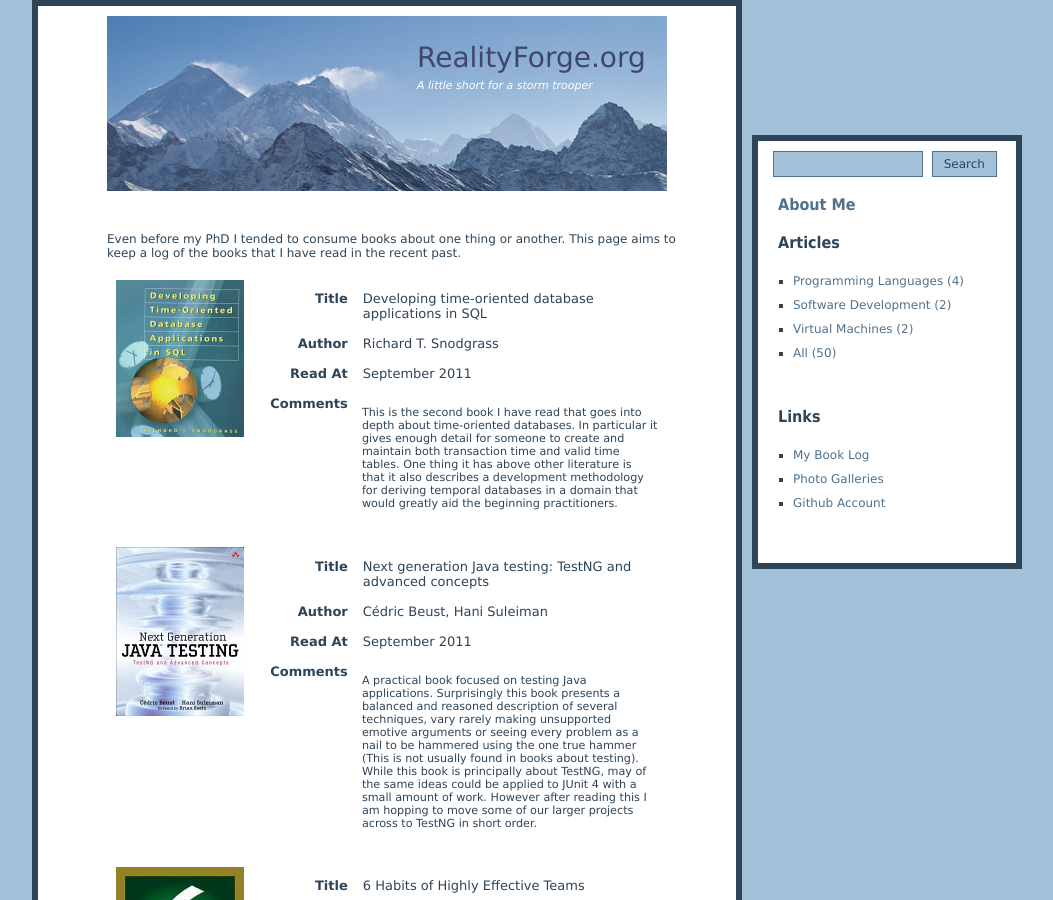
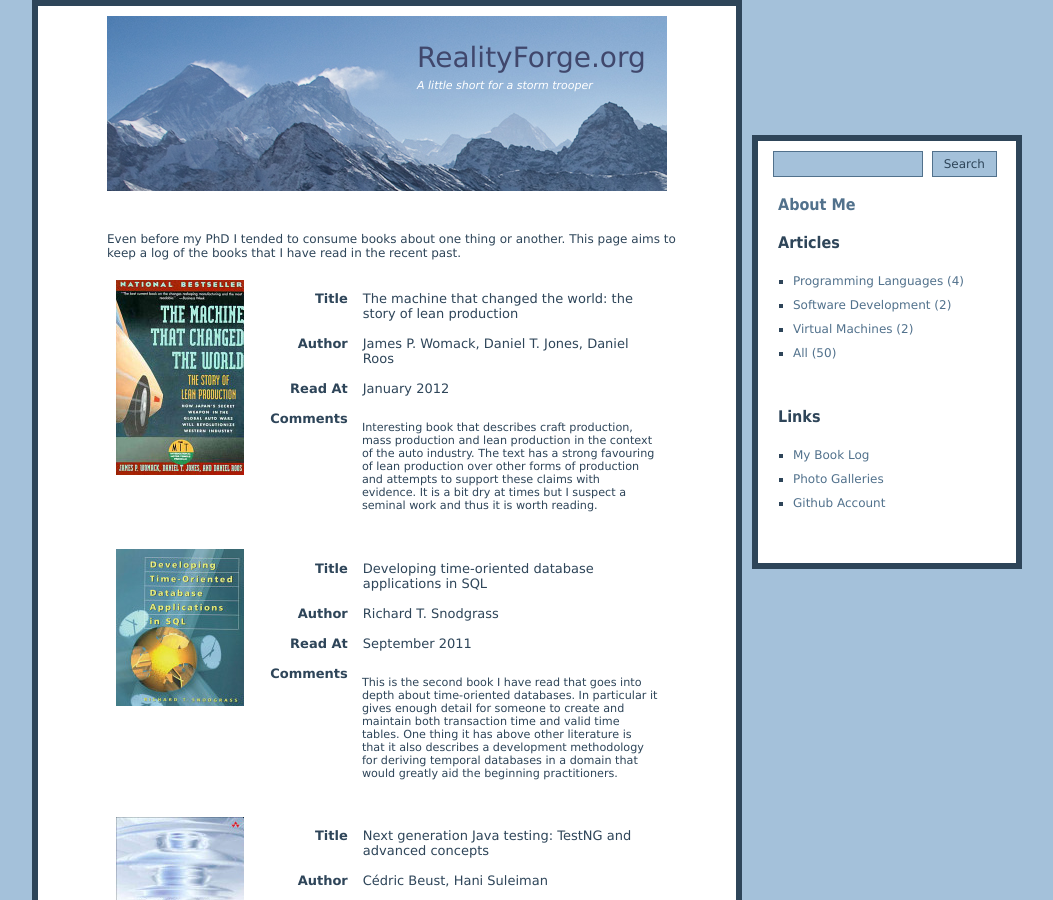
Before and after one commit to realityforge/blog, a Jekyll site: the page built from book/log.html, in a window 1280 px wide and 900 px high. Shown: the whole window, without its empty margins (113-1166 px from the left). Built offline with Jekyll 4.4.1, drawn with Linux system fonts in a browser that asks for light colours; Markdown is read by kramdown in place of the engine named in the settings.

Commit message:
Add another book to the book log

```diff
--- a/book/log.html
+++ b/book/log.html
@@ -40,6 +40,41 @@ title: My Book Log
 --></style>
 
 <table class="book-table">
+
+
+  <tr>
+    <td>
+      <a href="http://books.google.com/books?id=Jz4zog27W7gC"><img
+          src="TheMachineThatChangedTheWorld.jpeg"/></a>
+    </td>
+    <td>
+      <table class="review">
+        <tr class="title">
+          <th>Title</th>
+          <td>The machine that changed the world: the story of lean production</td>
+        </tr>
+        <tr class="author">
+          <th>Author</th>
+          <td>James P. Womack, Daniel T. Jones, Daniel Roos</td>
+        </tr>
+        <tr class="read-at">
+          <th>Read At</th>
+          <td>January 2012</td>
+        </tr>
+        <tr class="comments">
+          <th>Comments</th>
+          <td>
+            <p>
+              Interesting book that describes craft production, mass production and lean production in the context
+              of the auto industry. The text has a strong favouring of lean production over other forms of production
+              and attempts to support these claims with evidence. It is a bit dry at times but I suspect a seminal
+              work and thus it is worth reading.
+            </p>
+          </td>
+        </tr>
+      </table>
+    </td>
+  </tr>
 
   <tr>
     <td>
```
Also changed, not shown: book/TheMachineThatChangedTheWorld.jpeg (added).
